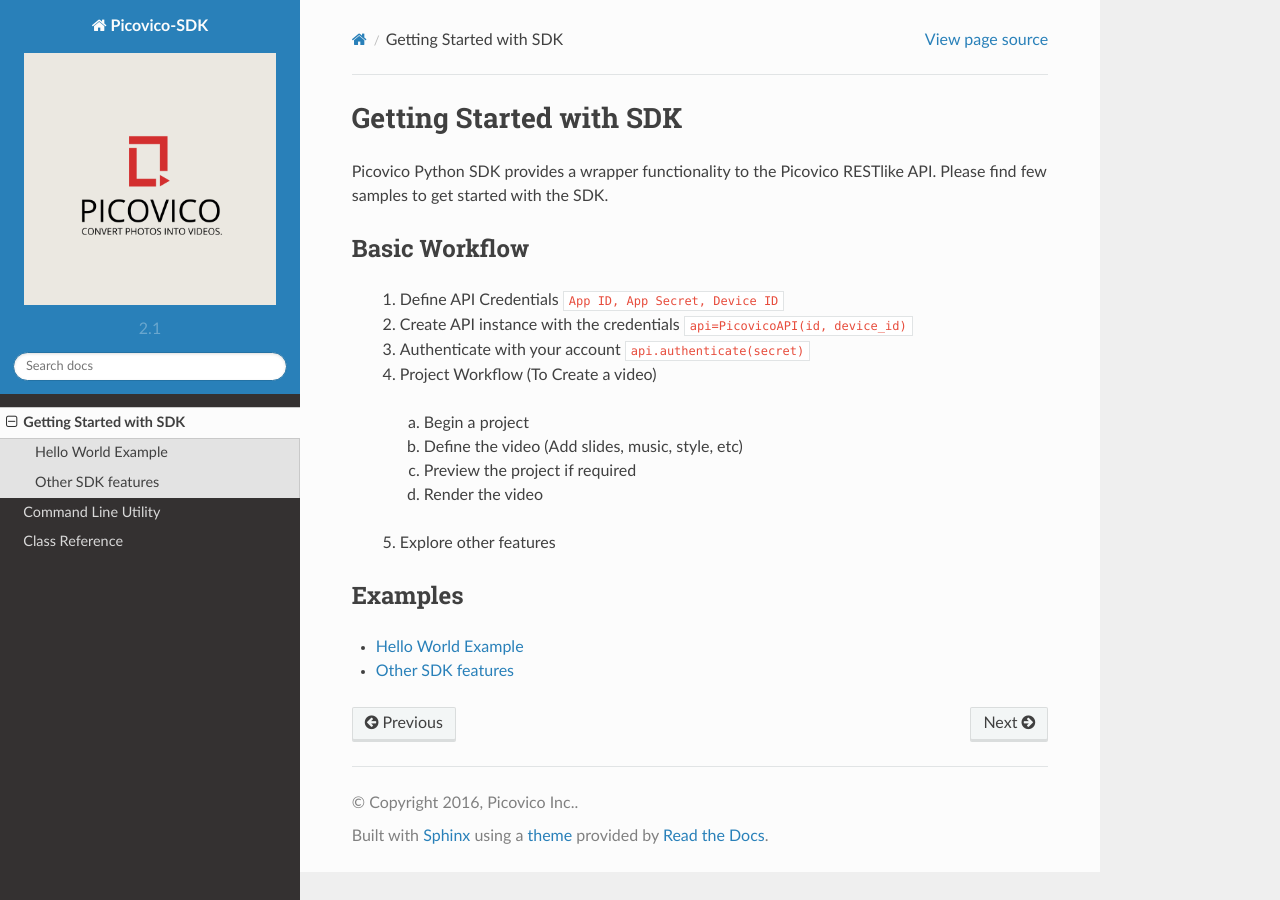
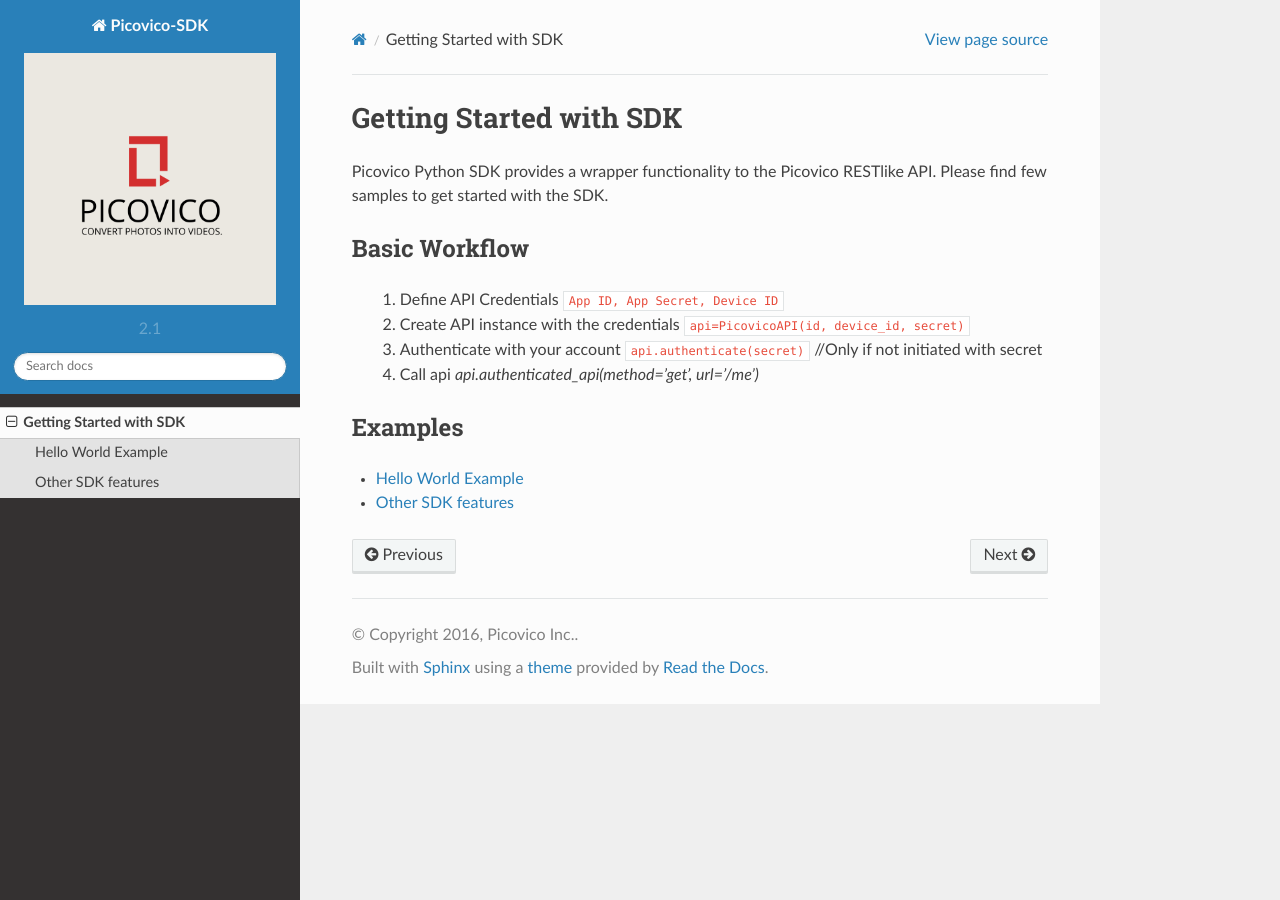
Before and after one commit to picovico/python-sdk, a Sphinx documentation site: the page built from docs/source/articles/index.rst, in a window 1280 px wide. Built offline with Sphinx 7.4.7 and the Read the Docs theme 2.0.0, drawn with Linux system fonts in a browser that asks for light colours.

Commit message:
doc update

```diff
--- a/docs/source/articles/index.rst
+++ b/docs/source/articles/index.rst
@@ -6,16 +6,9 @@
 Basic Workflow
 ~~~~~~~~~~~~~~
   1. Define API Credentials ``App ID, App Secret, Device ID``
-  2. Create API instance with the credentials ``api=PicovicoAPI(id, device_id)``
-  3. Authenticate with your account ``api.authenticate(secret)``
-  4. Project Workflow (To Create a video)
-
-    a. Begin a project
-    b. Define the video (Add slides, music, style, etc)
-    c. Preview the project if required
-    d. Render the video
-
-  5. Explore other features
+  2. Create API instance with the credentials ``api=PicovicoAPI(id, device_id, secret)``
+  3. Authenticate with your account ``api.authenticate(secret)`` //Only if not initiated with secret
+  4. Call api `api.authenticated_api(method='get', url='/me')`
 
 Examples
 ~~~~~~~~
--- a/docs/source/articles/sdk/example-hello-world.rst
+++ b/docs/source/articles/sdk/example-hello-world.rst
@@ -1,4 +1,4 @@
 Hello World Example
 ===================
 
-.. literalinclude:: ../../../../examples/hello-world.py
+.. literalinclude:: ../../../../examples/pv3_sample.py
--- a/docs/source/index.rst
+++ b/docs/source/index.rst
@@ -10,5 +10,5 @@
     :titlesonly:
 
     articles/index
-    articles/index-cli
-    articles/index-class
+..    articles/index-cli
+..    articles/index-class
```
